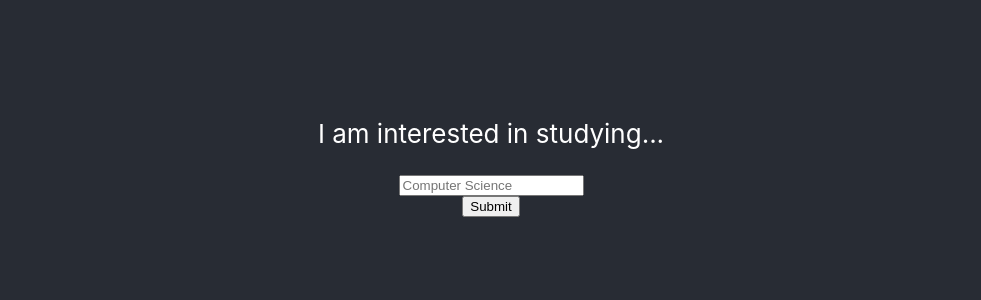
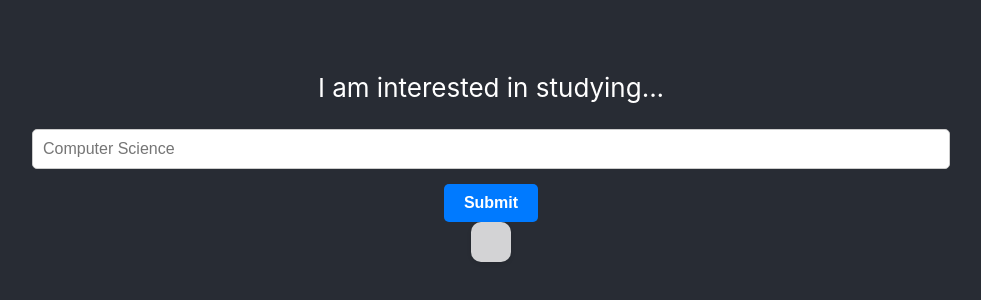
Before and after one commit to D7ry/Courselec, a React (Create React App) app in the folder src/frontend/: page / in a window 1280 px wide. Shown: the part 246-546 px from the top of the page, without its empty margins (149-1130 px from the left). Built offline with nearby package versions, Linux system fonts and the light colour scheme.

Commit message:
tolerable styling

```diff
--- a/src/frontend/src/App.js
+++ b/src/frontend/src/App.js
@@ -33,12 +33,13 @@ function App() {
       <header className="App-header">
         <p>I am interested in studying... </p>
         <input
+        class="apple-input"
           type="text"
           placeholder="Computer Science"
           value={study_subject}
           onChange={(e) => set_study_subject(e.target.value)}
         />
-        <button onClick={handleSubmit}>Submit</button>
+        <button class="apple-button" onClick={handleSubmit}>Submit</button>
 
         <div className="box-container">
           {loading ? (
@@ -46,7 +47,7 @@ function App() {
           ) : (
             subJsons.map((subJson) => (
               <div key={subJson.id} className="box">
-                <div className="box-content">{subJson.code}</div>
+                <div className="box-content">{subJson.code} <br></br>{subJson.description}</div>
               </div>
             ))
           )}
--- a/src/frontend/src/index.css
+++ b/src/frontend/src/index.css
@@ -12,28 +12,75 @@ code {
     monospace;
 }
 
+/* Text Input Styles */
+.apple-input {
+  padding: 10px;
+  border: 1px solid #ccc;
+  border-radius: 5px;
+  font-size: 16px;
+  width: 70%;
+  margin-bottom: 15px;
+  transition: border-color 0.3s ease;
+}
+
+.apple-input:focus {
+  border-color: #007AFF; /* Blue border color on focus */
+  outline: none; /* Remove the default focus outline */
+}
+
+.apple-button {
+  display: inline-block;
+  padding: 10px 20px;
+  border: none;
+  border-radius: 5px;
+  background-color: #007AFF; /* Apple's classic blue */
+  color: #fff;
+  font-size: 16px;
+  font-weight: bold;
+  text-align: center;
+  text-decoration: none;
+  cursor: pointer;
+  transition: background-color 0.3s ease;
+}
+
+.apple-button:hover {
+  background-color: #0056b3; /* Darker blue on hover */
+}
+
 /* Styles for the box container */
 .box-container {
   display: flex;
   flex-wrap: wrap;
   gap: 10px;
-  justify-content: flex-start;
+  justify-content: center; /* Center horizontally */
+  align-items: center; /* Center vertically */
+  padding: 20px;
+  background-color: #f5f5f5d5; /* Apple-like background color */
+  border-radius: 10px; /* Slightly rounded corners */
+  box-shadow: 0px 2px 4px rgba(0, 0, 0, 0.1); /* Subtle box shadow */
 }
 
 /* Styles for individual boxes */
 .box {
-  width: calc(33.33% - 10px); /* Three boxes per row on wider screens */
-  background-color: #2ee2dcb5;
+  width: calc(30.33%); /* Three boxes per row on wider screens */
+  background-color: #ffffff; /* White background */
   padding: 20px;
-  border: 1px solid #ddd;
-  border-radius: 5px;
+  border: 1px solid #e0e0e0; /* Light gray border */
+  border-radius: 10px; /* Rounded corners */
   margin: 5px;
   box-sizing: border-box;
+  box-shadow: 0px 2px 4px rgba(0, 0, 0, 0.1); /* Subtle box shadow */
+  transition: transform 0.3s ease;
+  color: #000000bb; /* White text color */
 }
 
-/* Media query for responsive layout */
+.box:hover {
+  transform: translateY(-5px); /* Lift the box slightly on hover */
+}
+
+/* Media Query for Smaller Screens */
 @media (max-width: 768px) {
   .box {
-    width: calc(50% - 10px); /* Two boxes per row on narrower screens */
+    width: 100%; /* One box per row on smaller screens */
   }
 }
```
